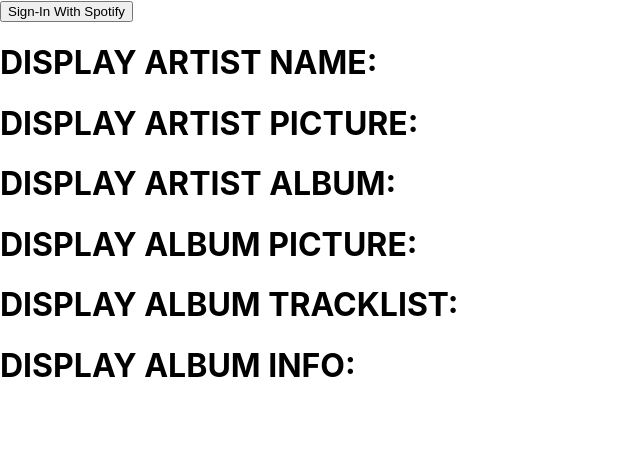
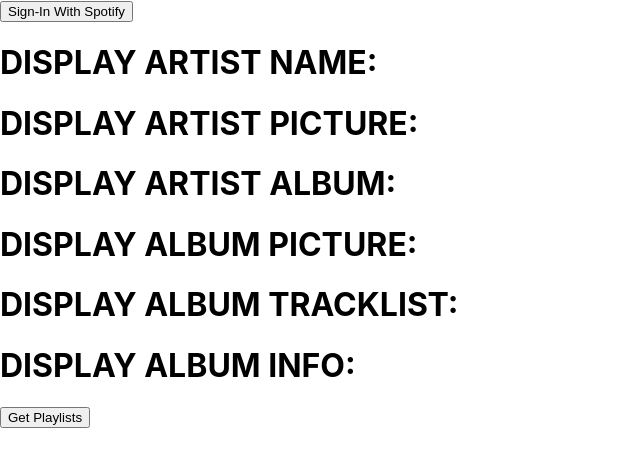
Before and after one commit to coderSathesBala/spotify-api-different-methods, a React (Create React App) app: page / in a window 1280 px wide. Shown: the top 466 px of the page, without its empty margins (0-640 px from the left). Built offline with nearby package versions, Linux system fonts and the light colour scheme.

Commit message:
PlaylistsDisplayed

```diff
--- a/src/App.js
+++ b/src/App.js
@@ -2,12 +2,13 @@
 import './App.css';
 import PersonList from './components/axios-library.js';
 import { BrowserRouter as Router, Route, Switch } from "react-router-dom";
-
+import SpotifyGetPlaylists from './components/spotifyGetPlaylists';
 
 function App() {
   return (
         <div>
           <PersonList />
+          <SpotifyGetPlaylists />
         </div>
   );
 }
--- a/src/components/axios-library.js
+++ b/src/components/axios-library.js
@@ -1,6 +1,7 @@
 // axios-library
 import axios from 'axios';
 import React from 'react';
+import SpotifyGetPlaylists from './spotifyGetPlaylists';
 
 const CLIENT_ID = 'f25a526cf53d42c7b794db522c42ab98'
 const SPOTIFY_AUTHORIZE_ENDPOINT = 'https://accounts.spotify.com/authorize'
@@ -36,6 +37,12 @@
                 expires_in,
                 token_type
             } = getReturnedParamsFromSpotifyAuth(window.location.hash);
+
+            localStorage.clear();
+
+            localStorage.setItem("accessToken", access_token);
+            localStorage.setItem("tokenType", token_type);
+            localStorage.setItem("expiresIn", expires_in);
         }
     });
 
--- /dev/null
+++ b/src/components/spotifyGetPlaylists.js
@@ -0,0 +1,39 @@
+import React, { useEffect, useState } from "react";
+import axios from "axios";
+
+const PLAYLISTS_ENDPOINT = "https://api.spotify.com/v1/me/playlists";
+
+const SpotifyGetPlaylists = () => {
+  const [token, setToken] = useState("");
+  const [data, setData] = useState({});
+
+  useEffect(() => {
+    if (localStorage.getItem("accessToken")) {
+      setToken(localStorage.getItem("accessToken"));
+    }
+  }, []);
+
+  const handleGetPlaylists = () => {
+    axios
+      .get(PLAYLISTS_ENDPOINT, {
+        headers: {
+          Authorization: "Bearer " + token,
+        },
+      })
+      .then((response) => {
+        setData(response.data);
+      })
+      .catch((error) => {
+        console.log(error);
+      });
+  };
+
+  return (
+    <>
+      <button onClick={handleGetPlaylists}>Get Playlists</button>
+      {data?.items ? data.items.map((item) => <p>{item.name}</p>) : null}
+    </>
+  );
+};
+
+export default SpotifyGetPlaylists;
```
